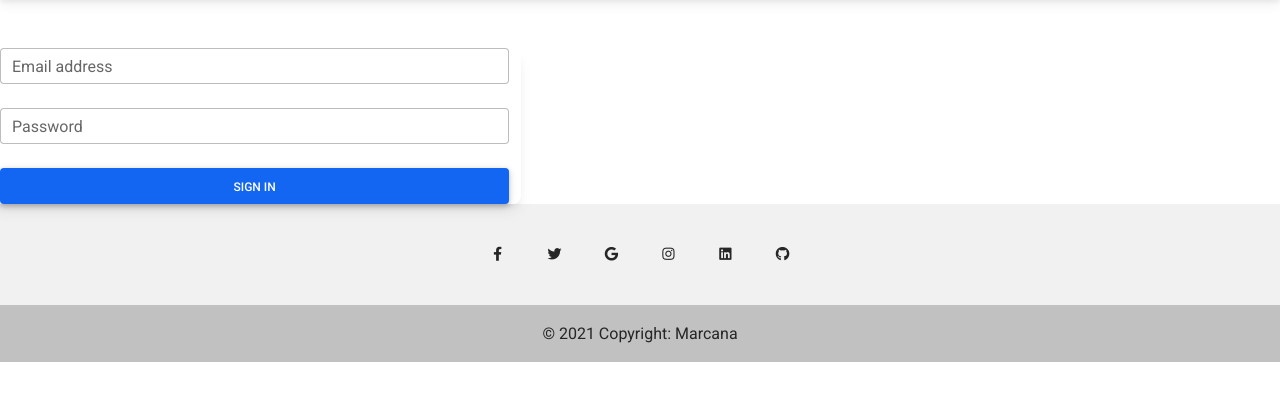
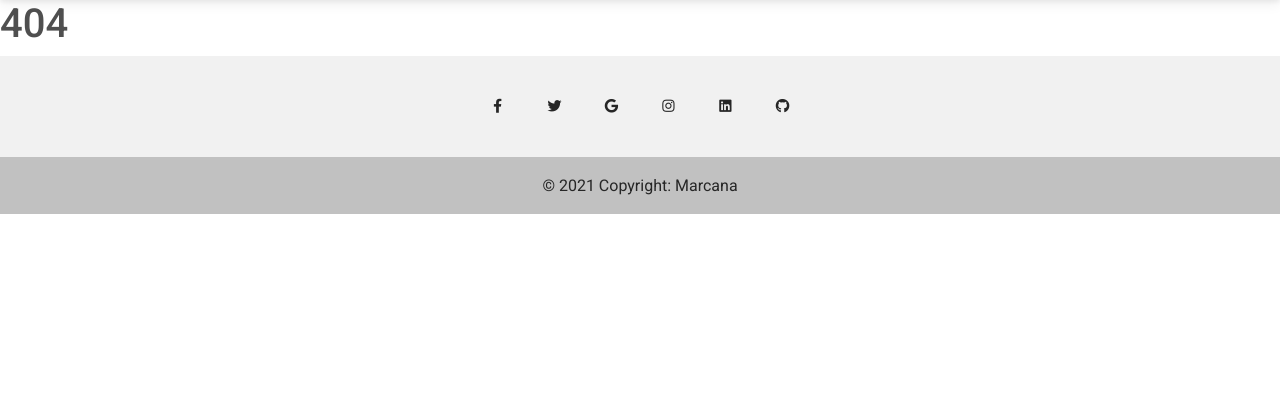
Before and after one commit to ayadi1/-ecommerce-wep-app, a PHP site: page /admin/index.php?p=login in a window 1280 px wide. Shown: the part 59-460 px from the top of the page. Run offline with PHP 8.4, Linux system fonts and the light colour scheme; some libraries are stand-ins or nearby versions.

Commit message:
add pages to admin admin page

```diff
--- a/admin/index.php
+++ b/admin/index.php
@@ -1,26 +1,19 @@
 <?php include_once '../includes/header.php' ?>
 
 
-<div class="card mt-5 row col-5 ">
-    <form action="../action/loginAdmin.php" method="post" id="login-admin-form">
-        <!-- Email input -->
-        <div class="form-outline mb-4">
-            <input name="email" type="email" id="form1Example1" class="form-control" />
-            <label class="form-label" for="form1Example1">Email address</label>
-        </div>
+<?php
+if (isset($_GET['p']) && !empty($_GET['p'])) {
 
-        <!-- Password input -->
-        <div class="form-outline mb-4">
-            <input name="password" type="password" id="form1Example2" class="form-control" />
-            <label class="form-label" for="form1Example2">Password</label>
-        </div>
+    $page = $_GET['p'];
+} else {
+    $page = 'home';
+}
+if (file_exists("pages/$page.php")) {
+    require_once "pages/$page.php";
+} else {
+    require_once "pages/404.php";
+}
+?>
 
-        <!-- Submit button -->
-        <button type="submit" class="btn btn-primary btn-block">Sign in</button>
-    </form>
-</div>
-
-<div id="preview"></div>
-<div id="err"></div>
 
 <?php include_once '../includes/footer.php' ?>
--- /dev/null
+++ b/admin/pages/404.php
@@ -0,0 +1 @@
+<h1>404</h1>
```
Also changed, not shown: admin/pages/home.php (added, +21 -0 lines).
